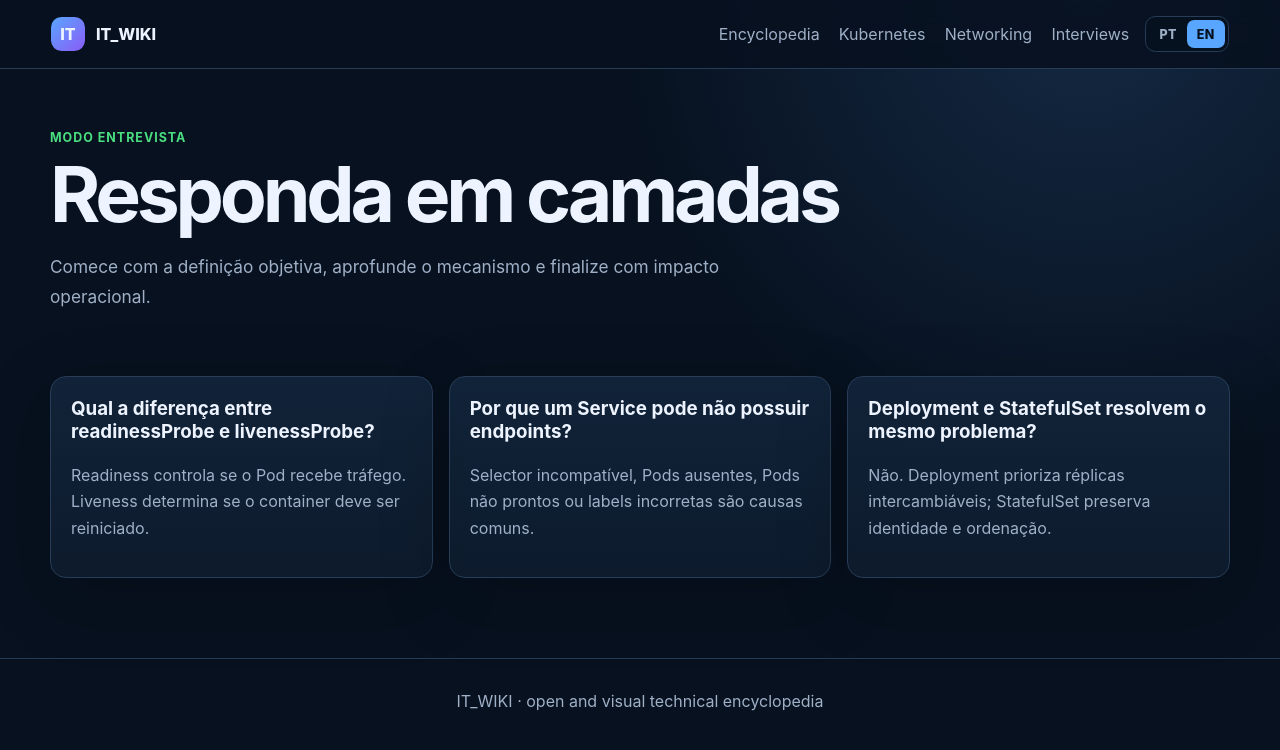
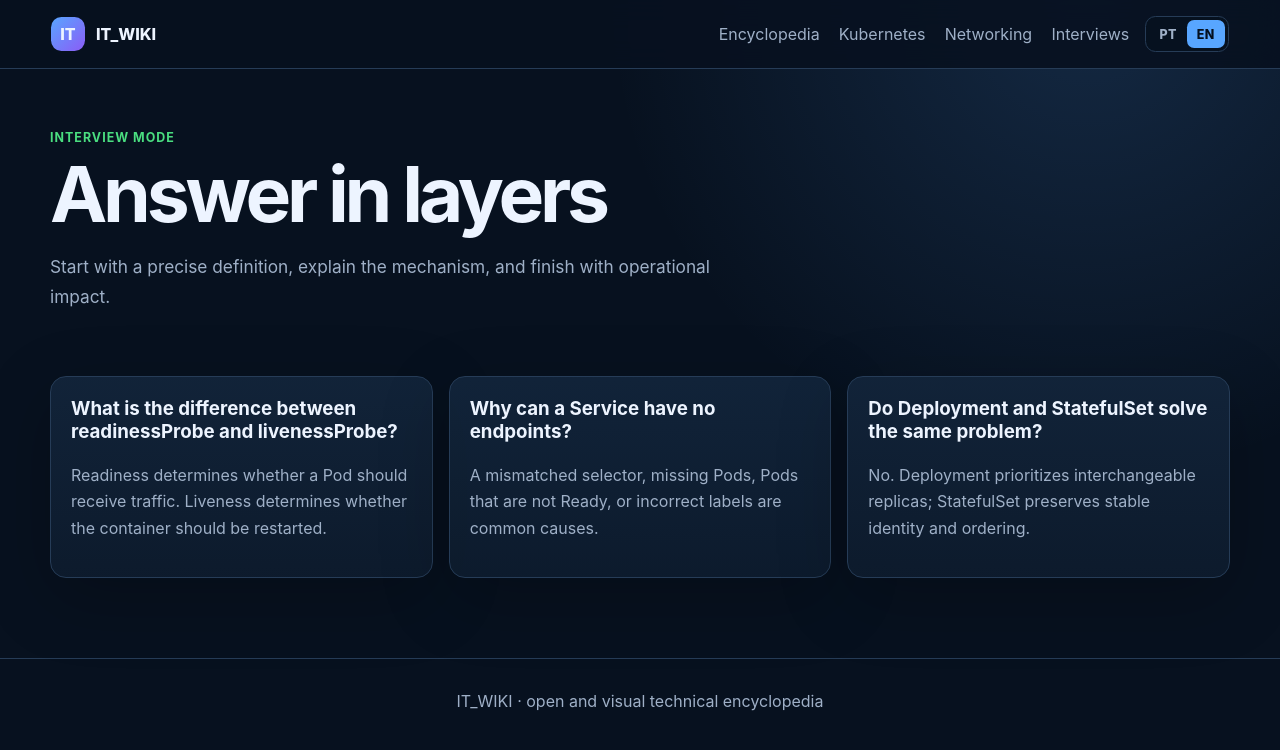
Before and after one commit to josecarlosjr/it_wiki, a Next.js app: page /entrevistas in a window 1280 px wide. Shown: the top 750 px of the page. Built offline with nearby package versions, Linux system fonts and the light colour scheme.

Commit message:
feat: make interviews page bilingual

```diff
--- a/app/entrevistas/page.tsx
+++ b/app/entrevistas/page.tsx
@@ -1,36 +1,27 @@
-const questions = [
-  {
-    question: "Qual a diferença entre readinessProbe e livenessProbe?",
-    answer: "Readiness controla se o Pod recebe tráfego. Liveness determina se o container deve ser reiniciado.",
-  },
-  {
-    question: "Por que um Service pode não possuir endpoints?",
-    answer: "Selector incompatível, Pods ausentes, Pods não prontos ou labels incorretas são causas comuns.",
-  },
-  {
-    question: "Deployment e StatefulSet resolvem o mesmo problema?",
-    answer: "Não. Deployment prioriza réplicas intercambiáveis; StatefulSet preserva identidade e ordenação.",
-  },
+'use client';
+
+import { useLanguage } from '@/components/language-provider';
+
+const questionsPt = [
+  { question: 'Qual a diferença entre readinessProbe e livenessProbe?', answer: 'Readiness controla se o Pod recebe tráfego. Liveness determina se o container deve ser reiniciado.' },
+  { question: 'Por que um Service pode não possuir endpoints?', answer: 'Selector incompatível, Pods ausentes, Pods não prontos ou labels incorretas são causas comuns.' },
+  { question: 'Deployment e StatefulSet resolvem o mesmo problema?', answer: 'Não. Deployment prioriza réplicas intercambiáveis; StatefulSet preserva identidade e ordenação.' },
+];
+const questionsEn = [
+  { question: 'What is the difference between readinessProbe and livenessProbe?', answer: 'Readiness determines whether a Pod should receive traffic. Liveness determines whether the container should be restarted.' },
+  { question: 'Why can a Service have no endpoints?', answer: 'A mismatched selector, missing Pods, Pods that are not Ready, or incorrect labels are common causes.' },
+  { question: 'Do Deployment and StatefulSet solve the same problem?', answer: 'No. Deployment prioritizes interchangeable replicas; StatefulSet preserves stable identity and ordering.' },
 ];
 
-export const metadata = { title: "Entrevistas" };
-
 export default function InterviewPage() {
+  const { locale, t } = useLanguage();
+  const questions = locale === 'en' ? questionsEn : questionsPt;
   return (
     <main className="main">
-      <p className="eyebrow">Modo entrevista</p>
-      <h1>Responda em camadas</h1>
-      <p className="lead">
-        Comece com a definição objetiva, aprofunde o mecanismo e finalize com impacto operacional.
-      </p>
-      <section className="grid section">
-        {questions.map((item) => (
-          <article className="card" key={item.question}>
-            <h3>{item.question}</h3>
-            <p>{item.answer}</p>
-          </article>
-        ))}
-      </section>
+      <p className="eyebrow">{t('Modo entrevista', 'Interview mode')}</p>
+      <h1>{t('Responda em camadas', 'Answer in layers')}</h1>
+      <p className="lead">{t('Comece com a definição objetiva, aprofunde o mecanismo e finalize com impacto operacional.', 'Start with a precise definition, explain the mechanism, and finish with operational impact.')}</p>
+      <section className="grid section">{questions.map((item) => <article className="card" key={item.question}><h3>{item.question}</h3><p>{item.answer}</p></article>)}</section>
     </main>
   );
 }
```
